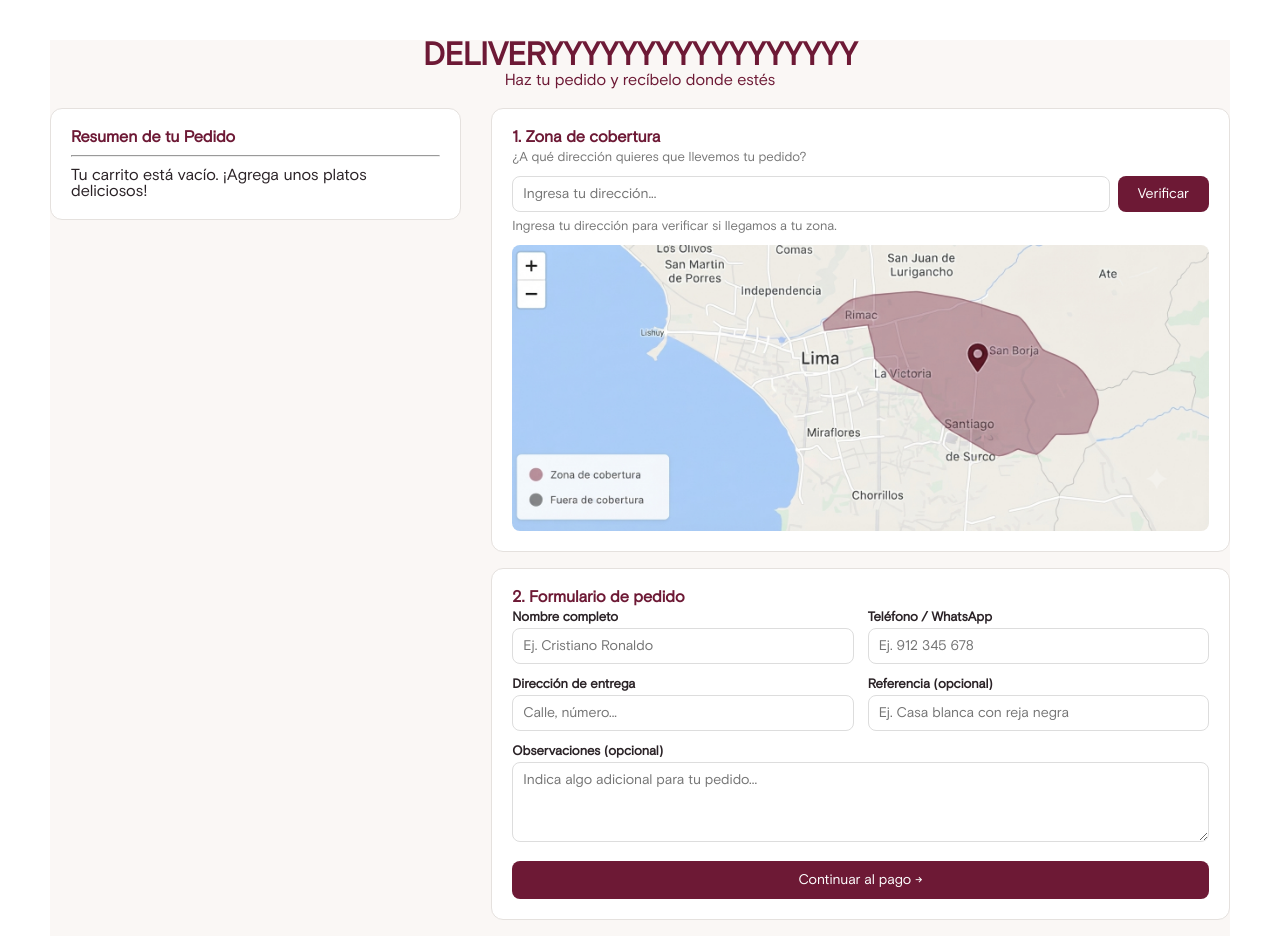
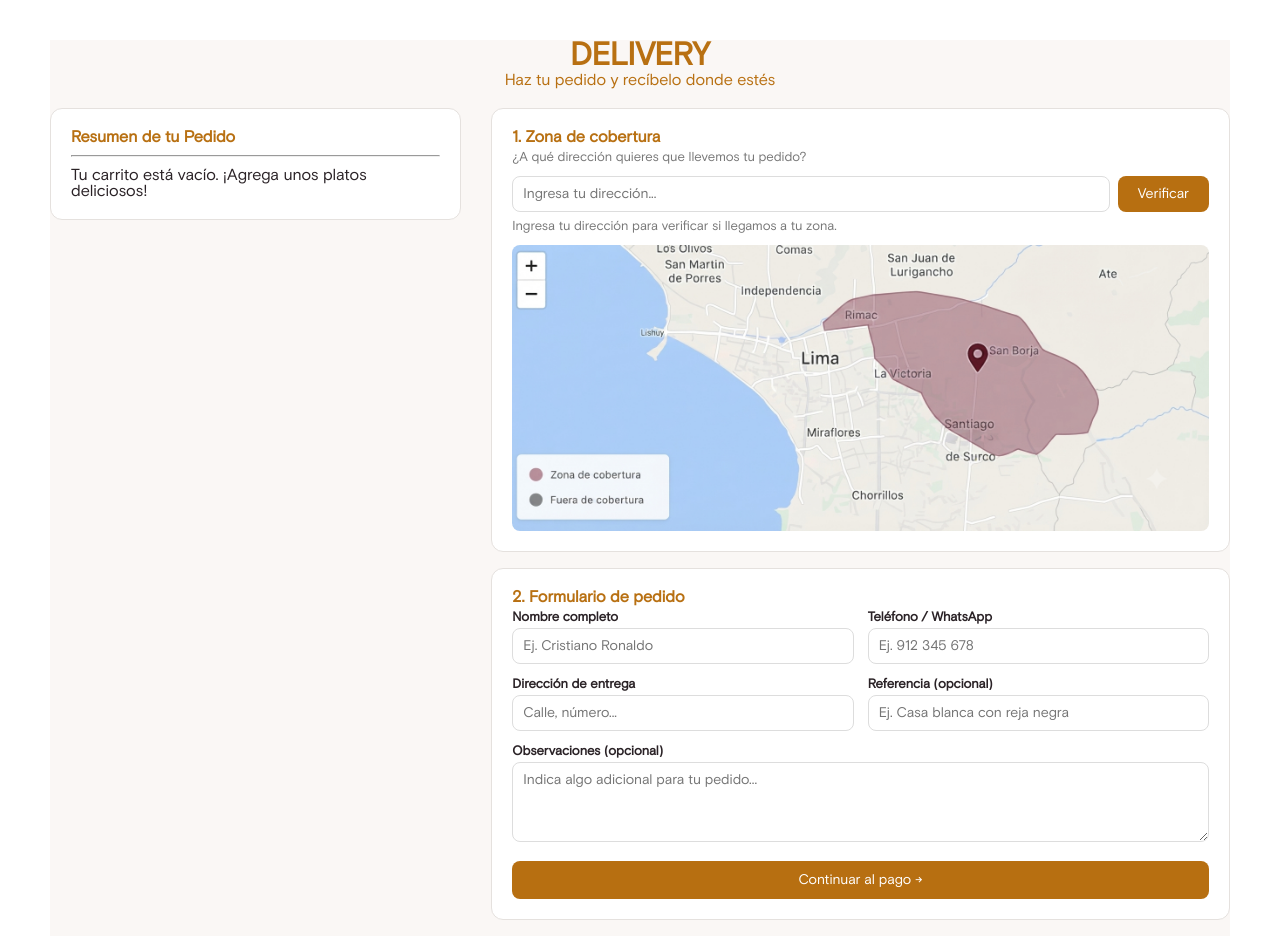
Before and after one commit to Goliveirap7/LA_PLACA_MADRE_RESTAURANTE, a React (Vite) app: page /delivery in a window 1280 px wide. Shown: the part 320-1272 px from the top of the page. Built offline with nearby package versions, Linux system fonts and the light colour scheme.

Commit message:
Cambios de color en la sección de delivery

```diff
--- a/src/pages/Delivery.css
+++ b/src/pages/Delivery.css
@@ -39,7 +39,7 @@
     min-height: 250px;
 }
 .header_delivery::before {
-content: "";
+    content: "";
     position: absolute;
     top: 0;
     left: 0;
@@ -51,13 +51,14 @@ content: "";
     z-index: 1;
 }
 
-.delivery-titulo-seccion{
-   color: #6d1935;
+.delivery-titulo-seccion {
+    color: #b46805f2;
 }
+
 .alerta-error {
-  background: #fdecea;
-  color: #b3413b;
-  border: 1px solid #f3c8c4;
+  background: #fffdf5;
+  color: #b46805f2;
+  border: 1px solid #E6B800;
   border-radius: 8px;
   padding: 10px 14px;
   margin-bottom: 16px;
@@ -78,7 +79,7 @@ content: "";
 
 .caja h2 {
   font-size: 16px;
-  color: #6d1935;
+  color: #b46805f2;
   margin: 0 0 6px;
 }
 
@@ -114,7 +115,7 @@ button {
 }
 
 .fila button {
-  background: #6d1935;
+  background: #b46805f2;
   color: #fff;
   border: none;
   border-radius: 8px;
@@ -159,7 +160,7 @@ button {
 
 .btn-ancho {
   width: 100%;
-  background: #6d1935;
+  background: #b46805f2;
   color: #fff;
   border: none;
   border-radius: 8px;
@@ -187,8 +188,8 @@ button {
 }
 
 .pago.seleccionado {
-  border-color: #6d1935;
-  background: #f3d9de;
+  border-color: #b46805f2;
+  background: rgba(230, 184, 0, 0.15); /* Versión suave de #E6B800 */
 }
 
 .pago input {
@@ -234,13 +235,13 @@ button {
 }
 
 .circulo.activo {
-  background: #6d1935;
-  border-color: #6d1935;
+  background: #b46805f2;
+  border-color: #b46805f2;
   color: #fff;
 }
 
 .resumen {
-  background: #f3d9de;
+  background: rgba(230, 184, 0, 0.15); /* Fondo dorado muy suave adaptado */
   border-radius: 8px;
   padding: 12px 14px;
   margin-top: 14px;
@@ -268,7 +269,6 @@ button {
 }
 
 @media (max-width: 600px) {
-
   .grid2,
   .pagos {
     grid-template-columns: 1fr;
--- a/src/pages/Delivery.jsx
+++ b/src/pages/Delivery.jsx
@@ -94,7 +94,7 @@ export default function Delivery() {
             <main className="delivery-main">
 
                 <div className="delivery-titulo-seccion" style={{ textAlign: 'center', marginBottom: '20px' }}>
-                    <h1>DELIVERYYYYYYYYYYYYYYYYY</h1>
+                    <h1>DELIVERY</h1>
                     <p>Haz tu pedido y recíbelo donde estés</p>
                 </div>
 
```
